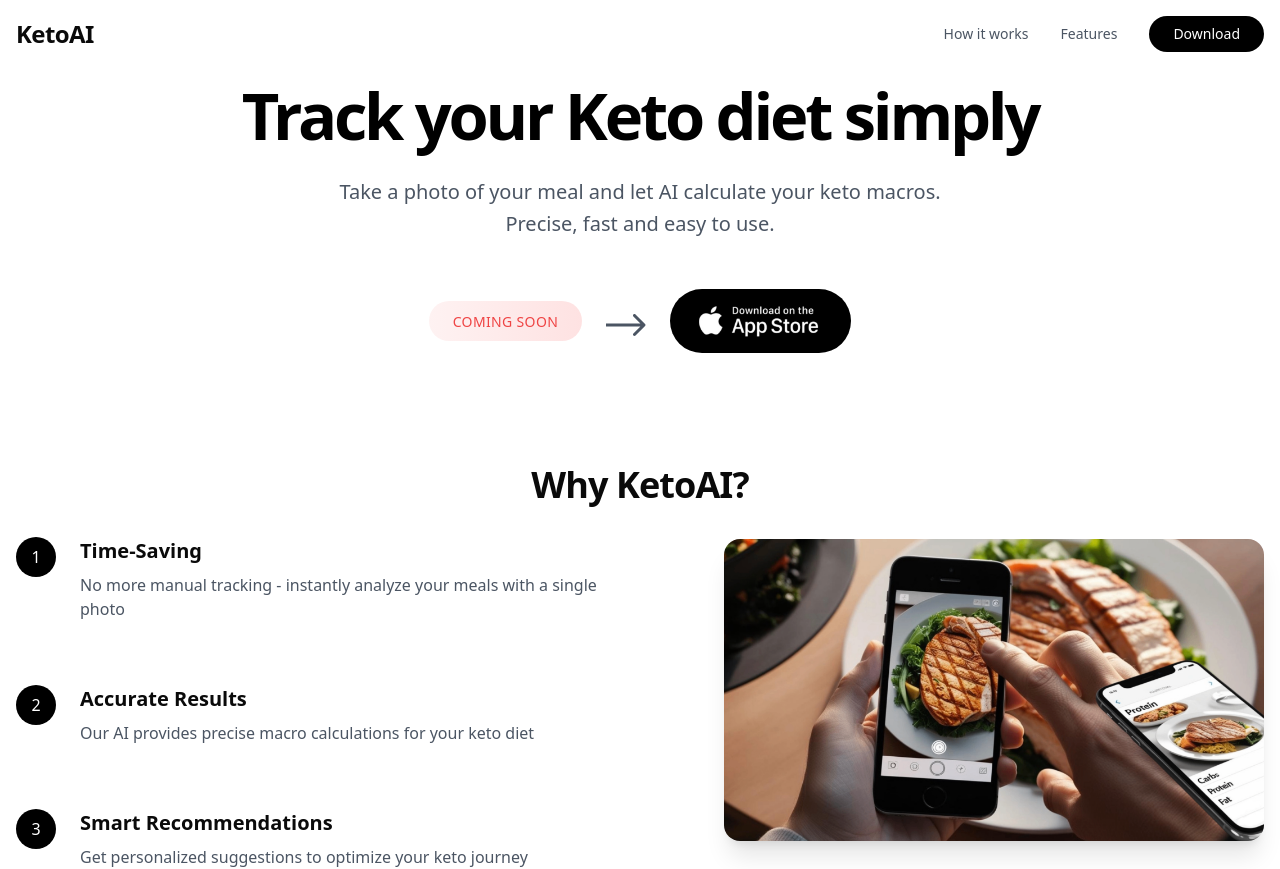
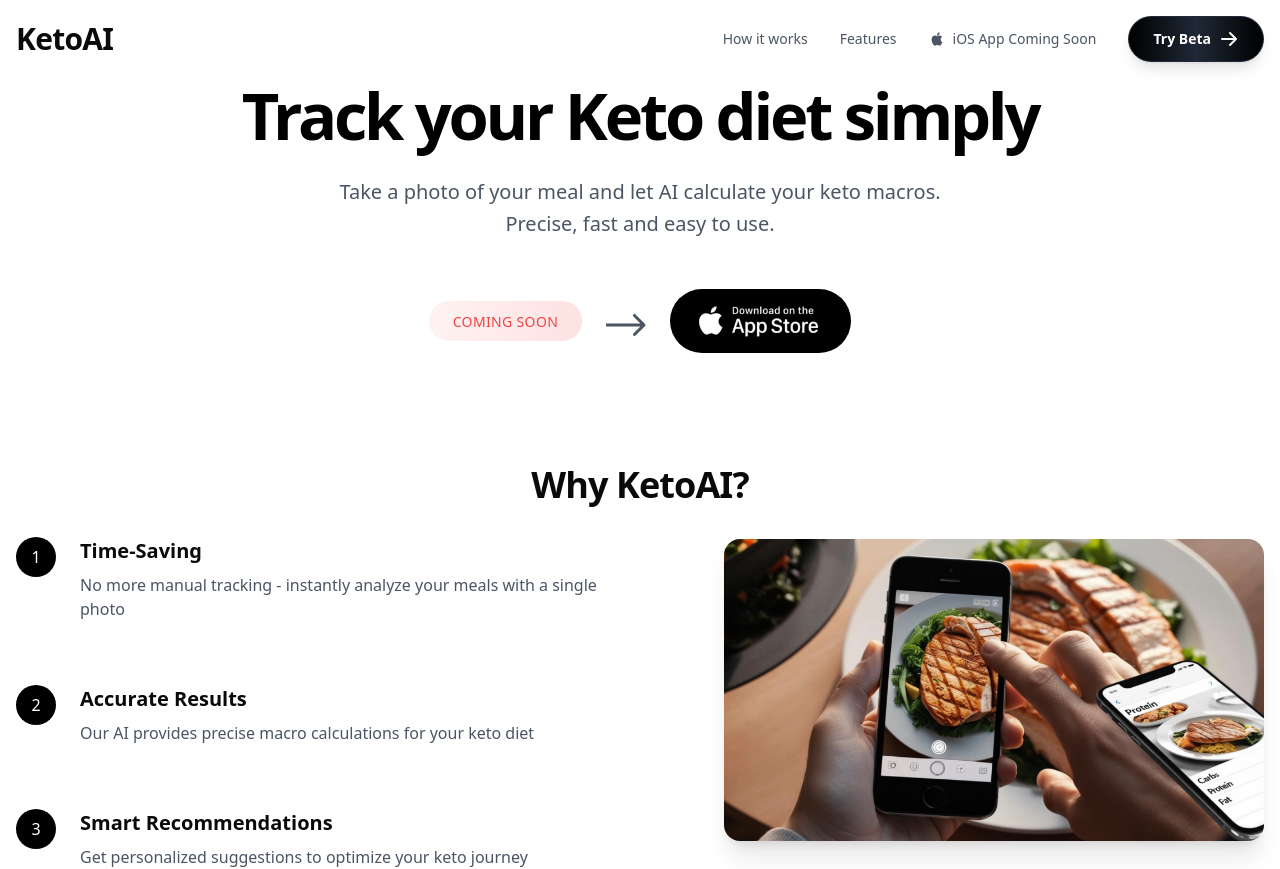
Before and after one commit to easdogru333/Landingpage-aktuell, a React (Vite) app: page / in a window 1280 px wide. Shown: the top 869 px of the page. Built offline with nearby package versions, Linux system fonts and the light colour scheme.

Commit message:
Update navigation: Add iOS App Coming Soon button and style Try Beta button

```diff
--- a/src/components/Header.tsx
+++ b/src/components/Header.tsx
@@ -11,18 +11,27 @@ const Header = () => {
             </Link>
           </div>
           <nav className="flex items-center space-x-8">
+            <a
+              href="https://landingpage-aktuell.vercel.app"
+              className="flex items-center gap-2 text-gray-600 hover:text-gray-900 transition-colors"
+            >
+              <svg className="w-4 h-4" viewBox="0 0 20 20" fill="currentColor">
+                <path fillRule="evenodd" d="M9.707 16.707a1 1 0 01-1.414 0l-6-6a1 1 0 010-1.414l6-6a1 1 0 011.414 1.414L5.414 9H17a1 1 0 110 2H5.414l4.293 4.293a1 1 0 010 1.414z" clipRule="evenodd" />
+              </svg>
+              Back
+            </a>
             <Link to="/" className="text-gray-600 hover:text-gray-900">
               How it works
             </Link>
             <Link to="/" className="text-gray-600 hover:text-gray-900">
               Features
             </Link>
-            <Link
-              to="/"
-              className="inline-flex items-center px-4 py-2 border border-gray-300 rounded-full text-sm font-medium text-gray-700 hover:bg-gray-50"
+            <a
+              href="https://keto-ai.vercel.app/app"
+              className="inline-flex items-center px-4 py-2 border border-transparent rounded-full text-sm font-medium text-white bg-black hover:bg-gray-900"
             >
-              Download
-            </Link>
+              Try Beta
+            </a>
           </nav>
         </div>
       </div>
--- a/src/components/Navbar.tsx
+++ b/src/components/Navbar.tsx
@@ -29,7 +29,7 @@ const Navbar = () => {
       }`}
     >
       <div className="container mx-auto px-4 py-4 flex justify-between items-center">
-        <a href="#" className="text-2xl font-bold font-outfit tracking-tight hover:text-gray-700 transition-colors">
+        <a href="#" className="text-3xl font-bold font-outfit tracking-tight hover:text-gray-700 transition-colors">
           KetoAI
         </a>
         <div className="flex gap-8 items-center">
@@ -45,9 +45,27 @@ const Navbar = () => {
           >
             Features
           </button>
-          <button className="bg-black text-white rounded-full px-6 py-2 font-outfit text-sm hover:bg-gray-800 transition-colors">
-            Download
+
+          {/* iOS App Coming Soon Button */}
+          <button
+            disabled
+            className="text-gray-600 hover:text-gray-700 font-inter text-sm transition-colors flex items-center gap-2"
+          >
+            <svg className="w-4 h-4" viewBox="0 0 24 24" fill="currentColor">
+              <path d="M18.71 19.5C17.88 20.74 17 21.95 15.66 21.97C14.32 22 13.89 21.18 12.37 21.18C10.84 21.18 10.37 21.95 9.09997 22C7.78997 22.05 6.79997 20.68 5.95997 19.47C4.24997 17 2.93997 12.45 4.69997 9.39C5.56997 7.87 7.12997 6.91 8.81997 6.88C10.1 6.86 11.32 7.75 12.11 7.75C12.89 7.75 14.37 6.68 15.92 6.84C16.57 6.87 18.39 7.1 19.56 8.82C19.47 8.88 17.39 10.1 17.41 12.63C17.44 15.65 20.06 16.66 20.09 16.67C20.06 16.74 19.67 18.11 18.71 19.5ZM13 3.5C13.73 2.67 14.94 2.04 15.94 2C16.07 3.17 15.6 4.35 14.9 5.19C14.21 6.04 13.07 6.7 11.95 6.61C11.8 5.46 12.36 4.26 13 3.5Z"/>
+            </svg>
+            iOS App Coming Soon
           </button>
+
+          <a
+            href="https://keto-ai.vercel.app/app"
+            className="inline-flex items-center justify-center rounded-full bg-gradient-to-r from-black via-gray-800 to-black px-6 py-3 text-sm font-semibold font-outfit text-white shadow-lg hover:shadow-xl transform hover:scale-105 transition-all duration-300 border border-gray-800 hover:border-gray-700"
+          >
+            <span>Try Beta</span>
+            <svg className="w-5 h-5 ml-2" viewBox="0 0 20 20" fill="currentColor">
+              <path fillRule="evenodd" d="M10.293 3.293a1 1 0 011.414 0l6 6a1 1 0 010 1.414l-6 6a1 1 0 01-1.414-1.414L14.586 11H3a1 1 0 110-2h11.586l-4.293-4.293a1 1 0 010-1.414z" clipRule="evenodd" />
+            </svg>
+          </a>
         </div>
       </div>
     </nav>
--- a/src/components/StartWithKetoAI.tsx
+++ b/src/components/StartWithKetoAI.tsx
@@ -7,6 +7,10 @@ const StartWithKetoAI = () => {
           <p className="text-gray-600 mb-12 font-inter text-lg leading-relaxed">
             Simplify your Keto diet with AI-powered analysis and reach your goals faster
           </p>
+          <div className="flex flex-col items-center gap-4">
+            <div className="bg-gradient-to-r from-red-50 to-red-100 px-6 py-2 rounded-full">
+              <span className="text-red-500 font-inter font-medium tracking-wide text-sm uppercase">IOS App coming soon</span>
+            </div>
             <a
               href="https://keto-ai.vercel.app/app"
               className="inline-flex items-center justify-center rounded-full bg-gradient-to-r from-black via-gray-800 to-black px-8 py-4 text-base font-semibold font-outfit text-white shadow-lg hover:shadow-xl transform hover:scale-105 transition-all duration-300 border border-gray-800 hover:border-gray-700"
@@ -18,6 +22,7 @@ const StartWithKetoAI = () => {
             </a>
           </div>
         </div>
+      </div>
     </section>
   );
 };
```
Lines whose indentation alone changed are shown as unchanged.
